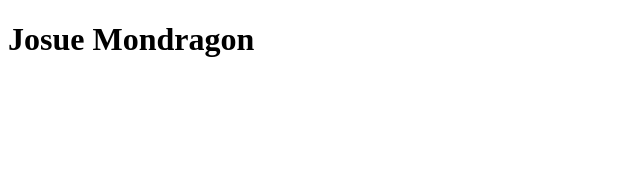
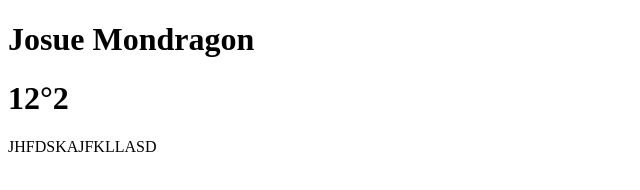
Before and after one commit to JosuMonfer/Prueba, a plain HTML site: page index.html in a window 1280 px wide. Shown: the whole page, without its empty margins (0-640 px from the left). Drawn offline with Linux system fonts and the light colour scheme.

Commit message:
Primer commit

```diff
--- a/index.html
+++ b/index.html
@@ -5,5 +5,7 @@
     </head>
     <body>
         <h1>Josue Mondragon</h1>
+        <h1>12°2</h1>
+        <p>JHFDSKAJFKLLASD</p>
     </body>
 </html>
```
